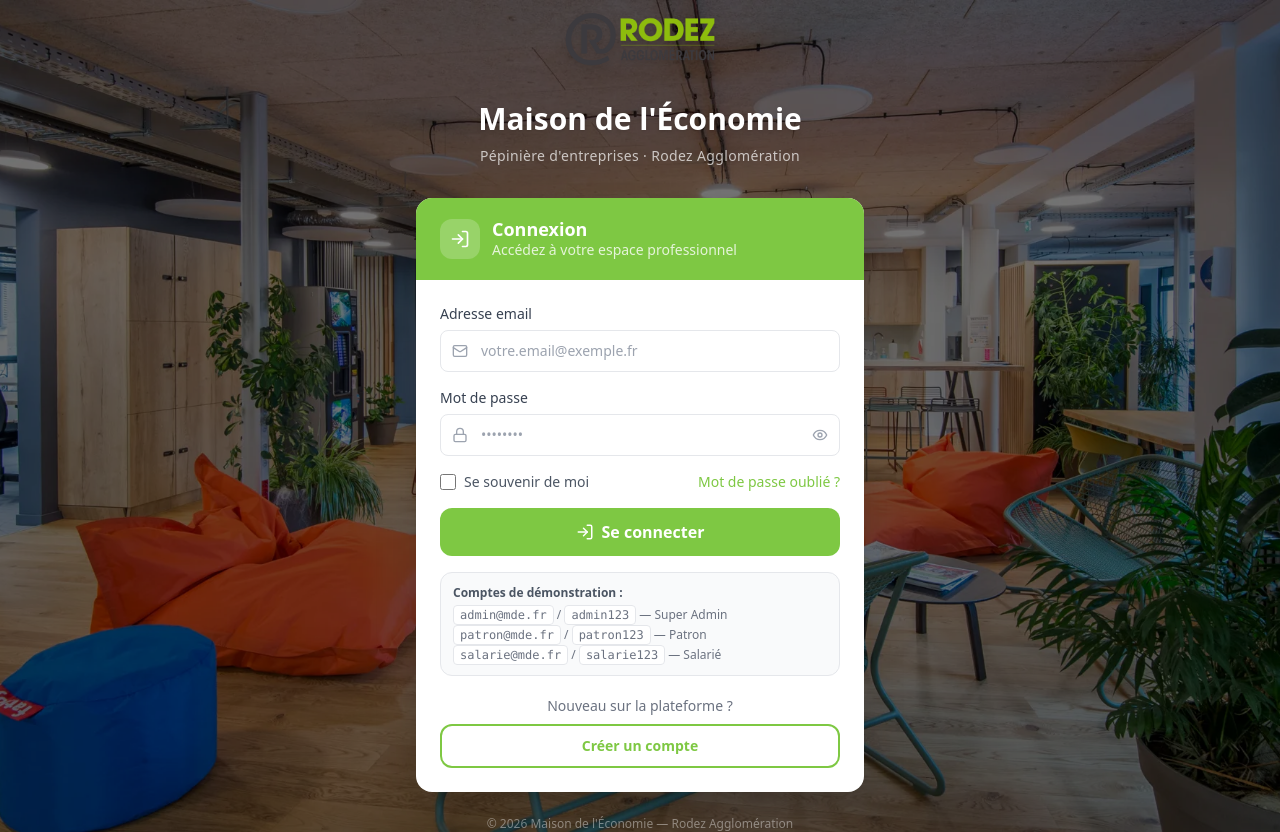
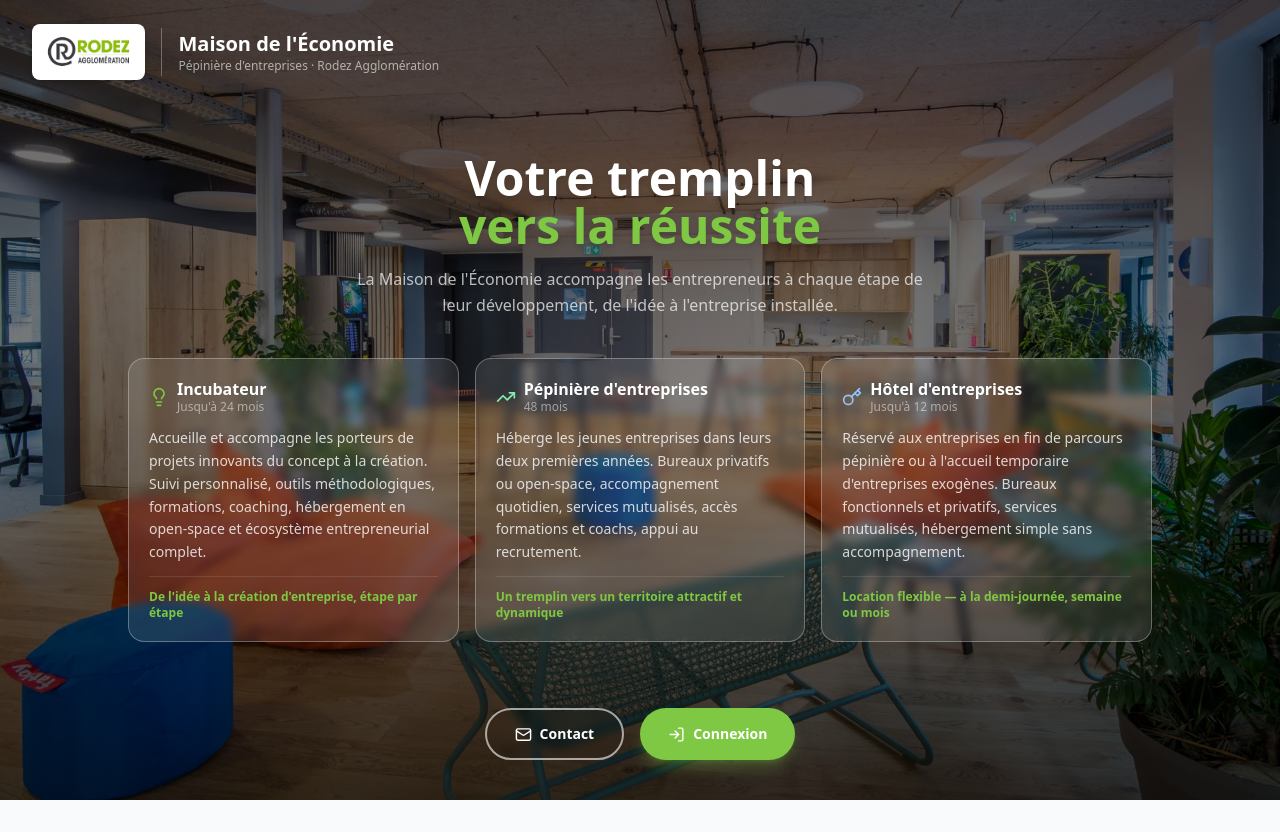
Before and after one commit to tomvieilledent/portfolio-MDE_dashboard, a React (Vite) app in the folder frontend/: page / in a window 1280 px wide. After the commit the page ends 800 px from the top, so only its background shows below. Built offline with nearby package versions, Linux system fonts and the light colour scheme.

Commit message:
Feat : Added LandingPage

```diff
--- a/frontend/src/components/pages/LandingPage.jsx
+++ b/frontend/src/components/pages/LandingPage.jsx
@@ -1,39 +1,47 @@
 import React, { useState } from 'react'
-import { Mail, Lock, LogIn, Eye, EyeOff } from 'lucide-react'
-import RegisterModal from '../modals/RegisterModal'
-import ForgotPasswordModal from '../modals/ForgotPasswordModal'
+import { LogIn, Mail, Lightbulb, TrendingUp, Key } from 'lucide-react'
+import LoginModal from '../modals/LoginModal'
 
-const ACCOUNTS = {
-  'admin@mde.fr':   { password: 'admin123',  role: 'admin',   name: 'Admin MDE'     },
-  'patron@mde.fr':  { password: 'patron123', role: 'patron',  name: 'Sophie Dubois' },
-  'salarie@mde.fr': { password: 'salarie123',role: 'salarie', name: 'Emma Bernard'  },
-}
+const SECTIONS = [
+  {
+    icon: Lightbulb,
+    title: 'Incubateur',
+    duration: 'Jusqu\'à 24 mois',
+    color: 'bg-white/10 border-white/30 text-white',
+    iconColor: 'text-primary-light',
+    description:
+      'Accueille et accompagne les porteurs de projets innovants du concept à la création. Suivi personnalisé, outils méthodologiques, formations, coaching, hébergement en open-space et écosystème entrepreneurial complet.',
+    highlight: 'De l\'idée à la création d\'entreprise, étape par étape',
+  },
+  {
+    icon: TrendingUp,
+    title: 'Pépinière d\'entreprises',
+    duration: '48 mois',
+    color: 'bg-white/10 border-white/30 text-white',
+    iconColor: 'text-green-300',
+    description:
+      'Héberge les jeunes entreprises dans leurs deux premières années. Bureaux privatifs ou open-space, accompagnement quotidien, services mutualisés, accès formations et coachs, appui au recrutement.',
+    highlight: 'Un tremplin vers un territoire attractif et dynamique',
+  },
+  {
+    icon: Key,
+    title: 'Hôtel d\'entreprises',
+    duration: 'Jusqu\'à 12 mois',
+    color: 'bg-white/10 border-white/30 text-white',
+    iconColor: 'text-blue-300',
+    description:
+      'Réservé aux entreprises en fin de parcours pépinière ou à l\'accueil temporaire d\'entreprises exogènes. Bureaux fonctionnels et privatifs, services mutualisés, hébergement simple sans accompagnement.',
+    highlight: 'Location flexible — à la demi-journée, semaine ou mois',
+  },
+]
 
 export default function LandingPage({ onLoginSuccess }) {
-  const [email, setEmail]               = useState('')
-  const [password, setPassword]         = useState('')
-  const [showPassword, setShowPassword] = useState(false)
-  const [remember, setRemember]         = useState(false)
-  const [error, setError]               = useState('')
-  const [showRegister, setShowRegister] = useState(false)
-  const [showForgot, setShowForgot]     = useState(false)
-
-  const handleSubmit = (e) => {
-    e.preventDefault()
-    const account = ACCOUNTS[email.toLowerCase().trim()]
-    if (!account || account.password !== password) {
-      setError('Email ou mot de passe incorrect')
-      return
-    }
-    setError('')
-    onLoginSuccess(account.role, account.name)
-  }
+  const [loginOpen, setLoginOpen] = useState(false)
 
   return (
     <>
-      {/* Full-screen landing */}
       <div
-        className="min-h-screen flex flex-col items-center justify-center relative overflow-hidden"
+        className="min-h-screen flex flex-col relative overflow-hidden"
         style={{
           backgroundImage: 'url(/1920.webp)',
           backgroundSize: 'cover',
@@ -41,172 +49,87 @@
           backgroundColor: '#1a3a2a',
         }}
       >
-        {/* Overlay sombre pour lisibilité */}
-        <div className="absolute inset-0 bg-black/55" />
+        {/* Gradient overlay */}
+        <div className="absolute inset-0 bg-gradient-to-b from-black/60 via-black/50 to-black/75" />
 
-        {/* Contenu centré */}
-        <div className="relative z-10 w-full max-w-md mx-4 flex flex-col items-center">
+        {/* Header logo */}
+        <div className="relative z-10 flex items-center gap-4 px-8 py-6">
+          <img src="/logo-rodez.png" alt="Rodez Agglomération" className="h-14 w-auto bg-white rounded-lg px-2 py-1.5 shadow-md" />
+          <div className="w-px h-12 bg-white/30" />
+          <div>
+            <p className="text-white font-bold text-xl leading-tight">Maison de l'Économie</p>
+            <p className="text-white/60 text-xs mt-0.5">Pépinière d'entreprises · Rodez Agglomération</p>
+          </div>
+        </div>
 
-          {/* Logo + titre */}
-          <div className="text-center mb-8">
-            <img
-              src="/logo-rodez.png"
-              alt="Rodez Agglomération"
-              className="h-20 w-auto mx-auto mb-5 drop-shadow-lg"
-            />
-            <h1 className="text-3xl font-bold text-white leading-tight drop-shadow">
-              Maison de l'Économie
+        {/* Main content */}
+        <div className="relative z-10 flex-1 flex flex-col items-center justify-center px-6 py-8">
+
+          {/* Title */}
+          <div className="text-center mb-10">
+            <h1 className="text-4xl md:text-5xl font-bold text-white drop-shadow-lg leading-tight">
+              Votre tremplin
+              <span className="block text-primary-light">vers la réussite</span>
             </h1>
-            <p className="text-white/70 mt-2 text-sm tracking-wide">
-              Pépinière d'entreprises · Rodez Agglomération
+            <p className="text-white/70 mt-4 text-base max-w-xl mx-auto leading-relaxed">
+              La Maison de l'Économie accompagne les entrepreneurs à chaque étape de leur développement,
+              de l'idée à l'entreprise installée.
             </p>
           </div>
 
-          {/* Carte de connexion */}
-          <div className="w-full bg-white rounded-2xl shadow-2xl overflow-hidden">
-
-            {/* En-tête vert */}
-            <div className="bg-primary-light px-6 py-5">
-              <div className="flex items-center gap-3">
-                <div className="w-10 h-10 bg-white/20 rounded-xl flex items-center justify-center flex-shrink-0">
-                  <LogIn size={20} className="text-white" />
-                </div>
+          {/* 3 cards */}
+          <div className="grid grid-cols-1 md:grid-cols-3 gap-4 w-full max-w-5xl mb-4">
+            {SECTIONS.map((s) => {
+              const Icon = s.icon
+              return (
+                <div
+                  key={s.title}
+                  className={`rounded-2xl border backdrop-blur-sm p-5 flex flex-col gap-3 ${s.color}`}
+                >
+                  <div className="flex items-center gap-2">
+                    <Icon size={20} className={s.iconColor} />
                     <div>
-                  <h2 className="text-lg font-bold text-white leading-tight">Connexion</h2>
-                  <p className="text-sm text-white/80">Accédez à votre espace professionnel</p>
+                      <p className="font-bold text-white text-base leading-tight">{s.title}</p>
+                      <p className="text-white/50 text-xs">{s.duration}</p>
                     </div>
                   </div>
+                  <p className="text-white/80 text-sm leading-relaxed flex-1">{s.description}</p>
+                  <p className="text-xs font-semibold text-primary-light border-t border-white/10 pt-3">
+                    {s.highlight}
+                  </p>
+                </div>
+              )
+            })}
           </div>
 
-            {/* Formulaire */}
-            <form onSubmit={handleSubmit} className="px-6 py-6 space-y-4">
-              <div>
-                <label className="block text-sm font-medium text-gray-700 mb-1.5">
-                  Adresse email
-                </label>
-                <div className="relative">
-                  <Mail size={16} className="absolute left-3 top-1/2 -translate-y-1/2 text-gray-400" />
-                  <input
-                    type="email"
-                    placeholder="votre.email@exemple.fr"
-                    value={email}
-                    autoComplete="email"
-                    onChange={(e) => { setEmail(e.target.value); setError('') }}
-                    className="w-full pl-10 pr-4 py-2.5 border border-gray-200 rounded-lg text-sm focus:outline-none focus:ring-2 focus:ring-primary-light"
-                  />
-                </div>
         </div>
 
-              <div>
-                <label className="block text-sm font-medium text-gray-700 mb-1.5">
-                  Mot de passe
-                </label>
-                <div className="relative">
-                  <Lock size={16} className="absolute left-3 top-1/2 -translate-y-1/2 text-gray-400" />
-                  <input
-                    type={showPassword ? 'text' : 'password'}
-                    placeholder="••••••••"
-                    value={password}
-                    autoComplete="current-password"
-                    onChange={(e) => { setPassword(e.target.value); setError('') }}
-                    className="w-full pl-10 pr-10 py-2.5 border border-gray-200 rounded-lg text-sm focus:outline-none focus:ring-2 focus:ring-primary-light"
-                  />
+        {/* Bottom bubbles */}
+        <div className="relative z-10 flex justify-center gap-4 pb-10">
+          <a
+            href="mailto:contact@mde-rodez.fr"
+            className="flex items-center gap-2 px-7 py-3.5 rounded-full border-2 border-white/60 text-white font-semibold text-sm hover:bg-white/10 transition-colors backdrop-blur-sm"
+          >
+            <Mail size={17} />
+            Contact
+          </a>
           <button
-                    type="button"
-                    onClick={() => setShowPassword(!showPassword)}
-                    className="absolute right-3 top-1/2 -translate-y-1/2 text-gray-400 hover:text-gray-600"
+            onClick={() => setLoginOpen(true)}
+            className="flex items-center gap-2 px-7 py-3.5 rounded-full bg-primary-light hover:bg-primary text-white font-semibold text-sm transition-colors shadow-lg shadow-primary-light/30"
           >
-                    {showPassword ? <EyeOff size={16} /> : <Eye size={16} />}
+            <LogIn size={17} />
+            Connexion
           </button>
         </div>
       </div>
 
-              <div className="flex items-center justify-between">
-                <label className="flex items-center gap-2 text-sm text-gray-600 cursor-pointer">
-                  <input
-                    type="checkbox"
-                    checked={remember}
-                    onChange={(e) => setRemember(e.target.checked)}
-                    className="w-4 h-4 accent-primary-light rounded"
-                  />
-                  Se souvenir de moi
-                </label>
-                <button
-                  type="button"
-                  onClick={() => setShowForgot(true)}
-                  className="text-sm text-primary-light hover:underline font-medium"
-                >
-                  Mot de passe oublié ?
-                </button>
-              </div>
-
-              {error && (
-                <p className="text-sm text-red-500 bg-red-50 border border-red-200 rounded-lg px-3 py-2">
-                  {error}
-                </p>
-              )}
-
-              <button
-                type="submit"
-                className="w-full bg-primary-light hover:bg-primary text-white font-semibold py-3 rounded-xl transition-colors flex items-center justify-center gap-2"
-              >
-                <LogIn size={18} />
-                Se connecter
-              </button>
-
-              {/* Comptes démo */}
-              <div className="bg-gray-50 border border-gray-200 rounded-xl p-3 text-xs text-gray-500 space-y-1">
-                <p className="font-semibold text-gray-600 mb-1.5">Comptes de démonstration :</p>
-                <p>
-                  <span className="font-mono bg-white px-1.5 py-0.5 rounded border border-gray-200">admin@mde.fr</span>
-                  {' / '}
-                  <span className="font-mono bg-white px-1.5 py-0.5 rounded border border-gray-200">admin123</span>
-                  {' — Super Admin'}
-                </p>
-                <p>
-                  <span className="font-mono bg-white px-1.5 py-0.5 rounded border border-gray-200">patron@mde.fr</span>
-                  {' / '}
-                  <span className="font-mono bg-white px-1.5 py-0.5 rounded border border-gray-200">patron123</span>
-                  {' — Patron'}
-                </p>
-                <p>
-                  <span className="font-mono bg-white px-1.5 py-0.5 rounded border border-gray-200">salarie@mde.fr</span>
-                  {' / '}
-                  <span className="font-mono bg-white px-1.5 py-0.5 rounded border border-gray-200">salarie123</span>
-                  {' — Salarié'}
-                </p>
-              </div>
-
-              <div className="text-center pt-1">
-                <p className="text-sm text-gray-500 mb-2">Nouveau sur la plateforme ?</p>
-                <button
-                  type="button"
-                  onClick={() => setShowRegister(true)}
-                  className="w-full border-2 border-primary-light text-primary-light hover:bg-primary-light hover:text-white font-semibold py-2.5 rounded-xl transition-colors text-sm"
-                >
-                  Créer un compte
-                </button>
-              </div>
-            </form>
-          </div>
-
-          <p className="text-white/40 text-xs mt-6">
-            © {new Date().getFullYear()} Maison de l'Économie — Rodez Agglomération
-          </p>
-        </div>
-      </div>
-
-      {showRegister && (
-        <RegisterModal
-          onClose={() => setShowRegister(false)}
-          onBackToLogin={() => setShowRegister(false)}
-        />
-      )}
-
-      {showForgot && (
-        <ForgotPasswordModal
-          onClose={() => setShowForgot(false)}
-          onBack={() => setShowForgot(false)}
+      {loginOpen && (
+        <LoginModal
+          onClose={() => setLoginOpen(false)}
+          onLoginSuccess={(role, name) => {
+            setLoginOpen(false)
+            onLoginSuccess(role, name)
+          }}
         />
       )}
     </>
```
Lines whose indentation alone changed are shown as unchanged.
